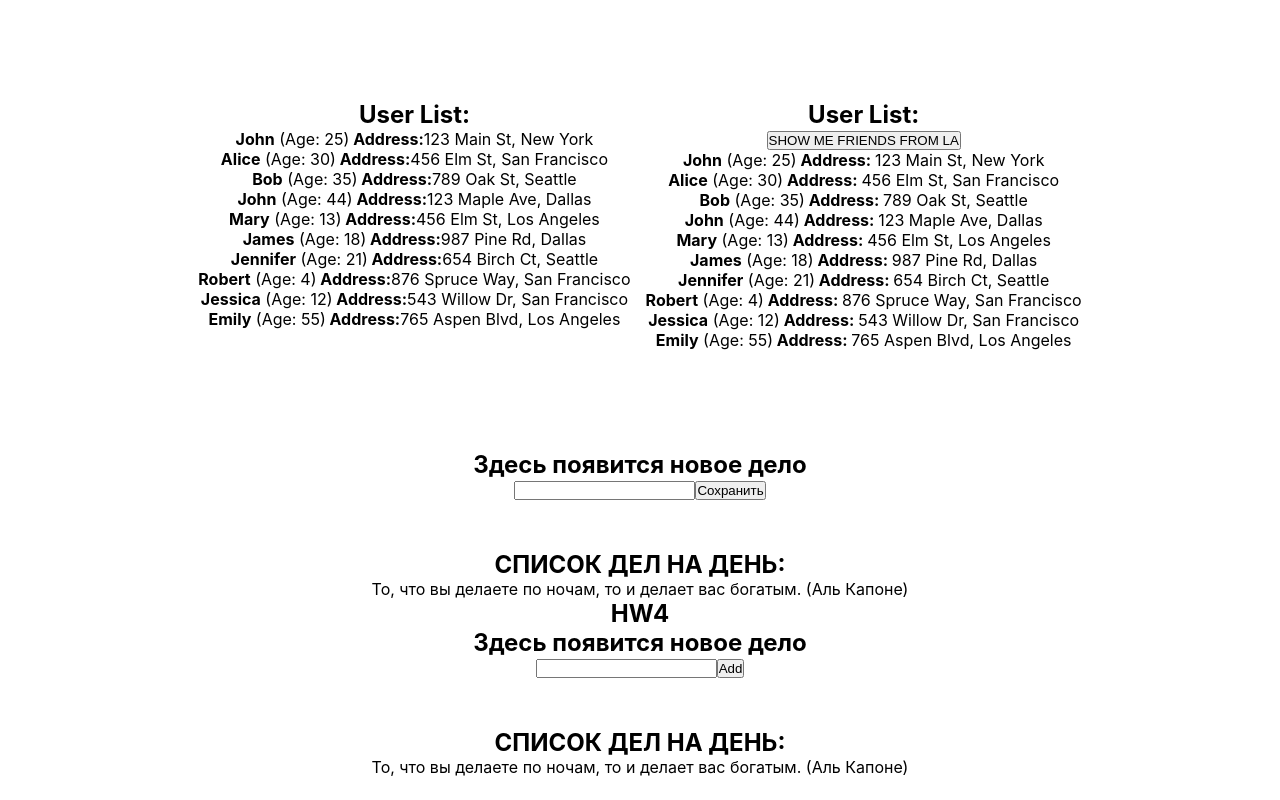
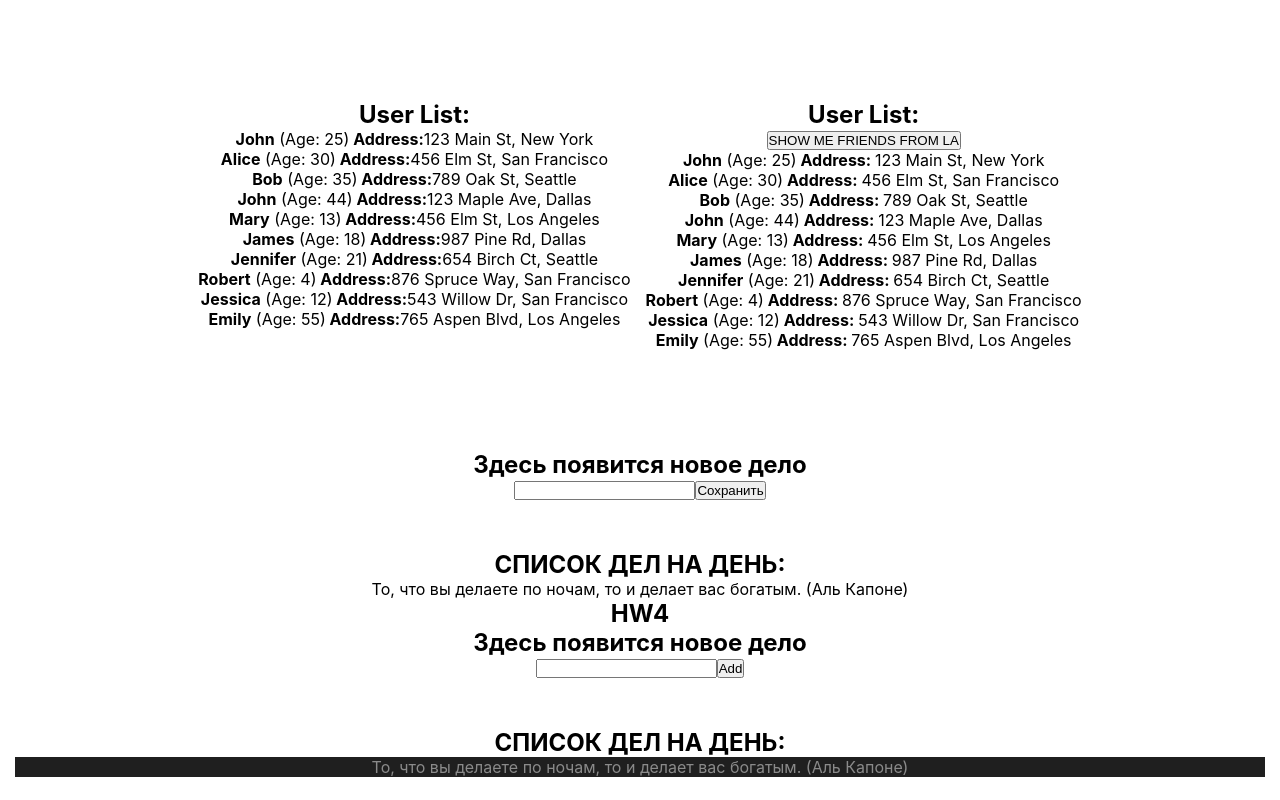
Before and after one commit to vlad615/ReactPractice, a React (Vite) app: page / in a window 1280 px wide. Shown: the top 800 px of the page. Built offline with nearby package versions, Linux system fonts and the light colour scheme.

Commit message:
currently className in tag li

```diff
--- a/src/HW/4/HW4.tsx
+++ b/src/HW/4/HW4.tsx
@@ -41,7 +41,7 @@
       <ol id={'hw04-tasks'}>
        {texts.map((el, index) => {
          return (
-           <li key={index} id={`hw04-task-${index}`} className={index%2 ? s.chetNechet : ''}>
+           <li key={index} id={`hw04-task-${index}`} className={!(index%2) ? s.chetNechet : ''}>
              {el}
            </li>
          );
```
